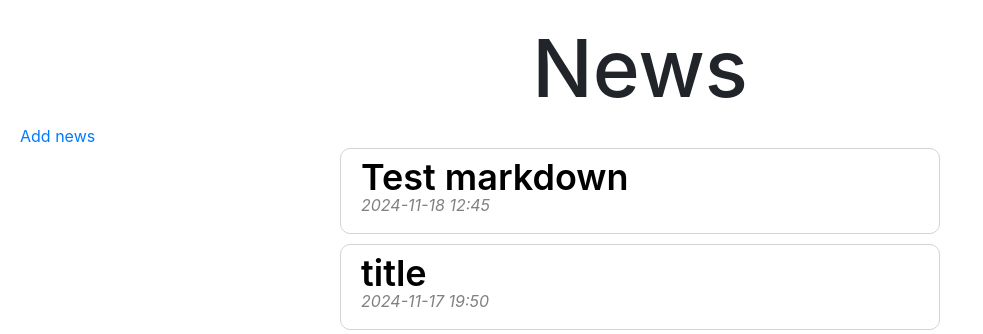
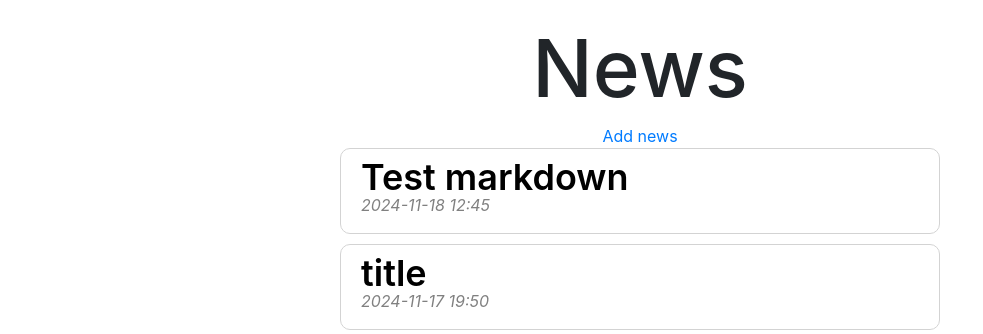
Before and after one commit to igorsiata/football_web, a Django app: page /news in a window 1280 px wide. Shown: the part 56-390 px from the top of the page, without its empty margins (0-983 px from the left). Run offline with Django 5.2, Linux system fonts and the light colour scheme; a user stored in the database is signed in; data comes from the database, SQL or seed files in the repository; data that the repository does not hold is empty; some libraries are stand-ins or nearby versions.

Commit message:
ąligne add news center

```diff
--- a/scores/static/scores/styles.css
+++ b/scores/static/scores/styles.css
@@ -220,3 +220,8 @@ button[disabled] {
     font-style: italic;
     color: gray;
 }
+
+#news_list_add {
+    text-align: center;
+
+}
--- a/scores/templates/scores/news.html
+++ b/scores/templates/scores/news.html
@@ -9,7 +9,9 @@
 <div id="news_list">
   <h1 id="news_title_page">News</h1>
   {% if user.can_edit%}
-  <a href="{%url 'add_news' %}">Add news</a>
+  <div id="news_list_add">
+    <a href="{%url 'add_news' %}">Add news</a>
+  </div>
   {% endif %}
   <div id="news_posts"></div>
   <button id="load_button" class="btn btn-secondary">Load more news</button>
```
